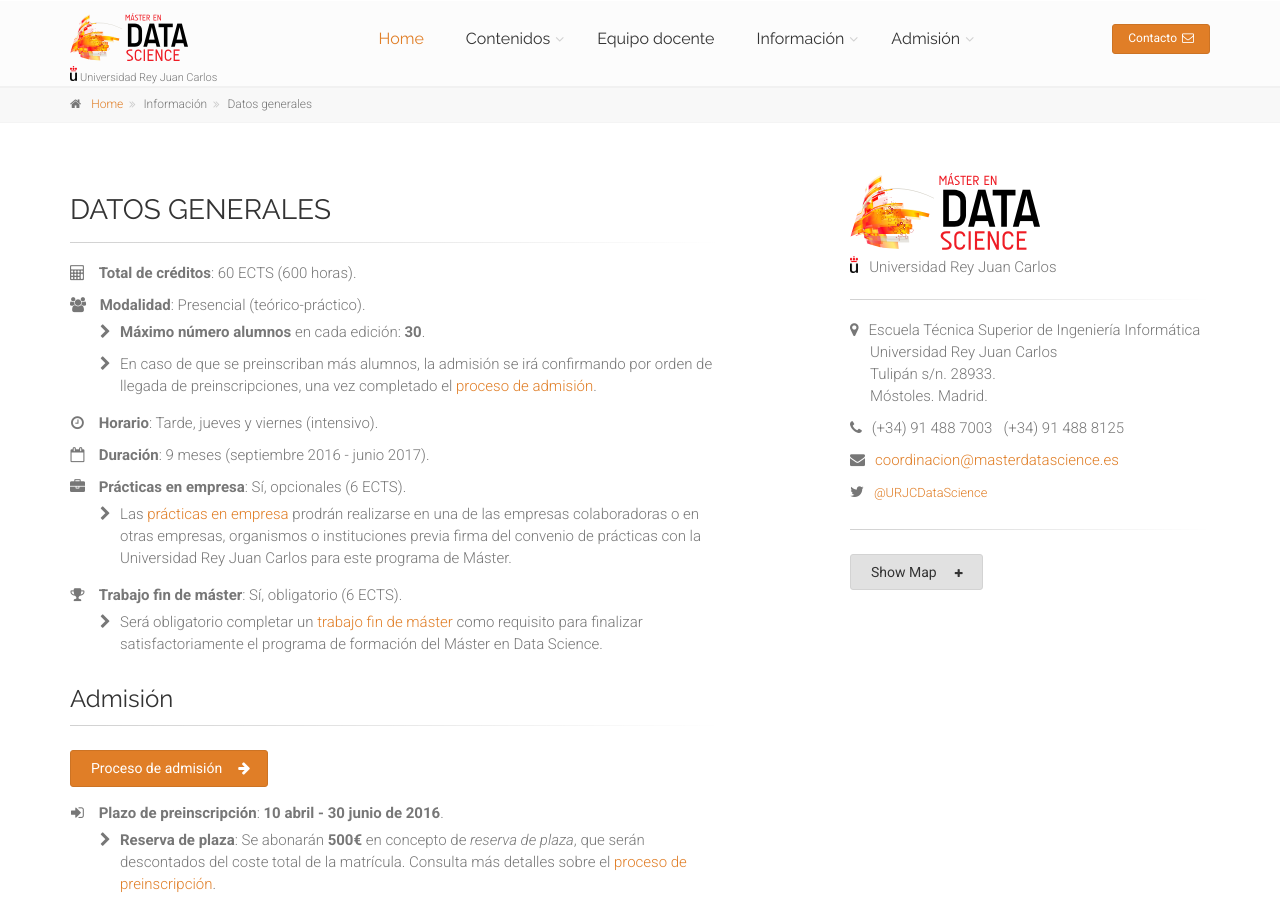
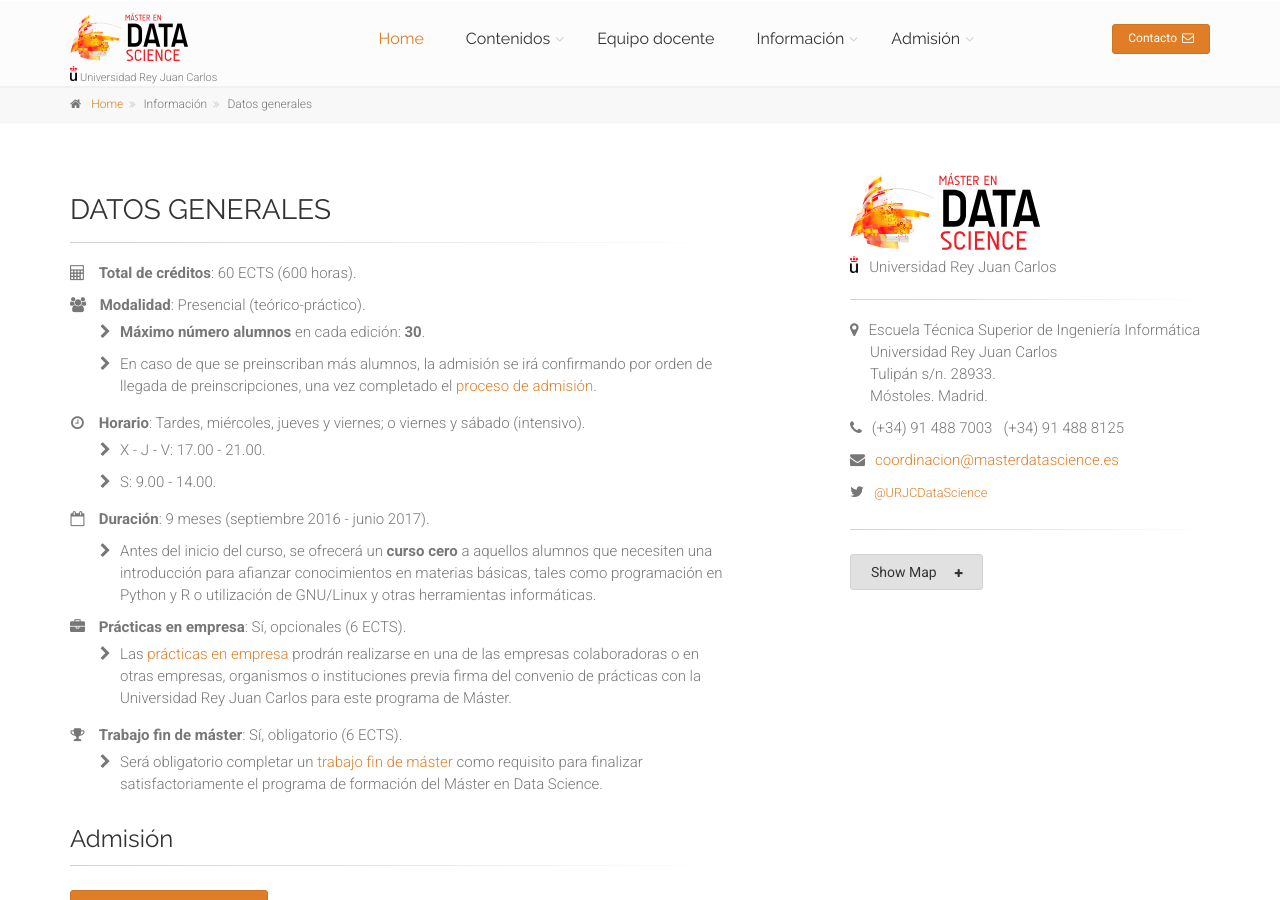
Before and after one commit to URJCDataScience/central, a Jekyll site: the page built from informacion/index.html, in a window 1280 px wide and 900 px high. Built offline with Jekyll 4.4.1, drawn with Linux system fonts in a browser that asks for light colours.

Commit message:
Info new times

```diff
--- a/contenidos/index.html
+++ b/contenidos/index.html
@@ -67,7 +67,8 @@ author: URJCDataScience
 												<i class="fa fa-group pr-10"></i> Modalidad: Presencial (teórico-práctico).
 											</li>
 											<li class="text-justify">
-												<i class="fa fa-clock-o pr-10"></i> Horario: Tarde, jueves y viernes (intensivo).
+												<i class="fa fa-clock-o pr-10"></i> Horario: Tardes, miércoles, jueves y viernes; o viernes tarde
+												y sábado mañana (intensivo).
 											</li>
 											<li class="text-justify">
 												<i class="fa fa-calendar-o pr-10"></i> Duración: septiembre 2016 - junio 2017.
--- a/informacion/index.html
+++ b/informacion/index.html
@@ -37,11 +37,28 @@ author: URJCDataScience
 						</ul>
 					</li>
 					<li class="text-left">
-						<i class="fa fa-clock-o pr-10"></i> <strong>Horario</strong>: Tarde, jueves y viernes (intensivo).
+						<i class="fa fa-clock-o pr-10"></i> <strong>Horario</strong>: Tardes, miércoles, jueves y viernes;
+						o viernes y sábado (intensivo).
+						<ul class="list-icon-ind pl-50 mark-left-30">
+							<li>
+								X - J - V: 17.00 - 21.00.
+							</li>
+							<li>
+								S: 9.00 - 14.00.
+							</li>
+						</ul>
 					</li>
 					<li class="text-left">
 						<i class="fa fa-calendar-o pr-10"></i> <strong>Duración</strong>: 9 meses (septiembre 2016 - junio 2017).
 					</li>
+					<ul class="list-icon-ind pl-50 mark-left-30">
+							<li>
+								Antes del inicio del curso, se ofrecerá un <strong>curso cero</strong> a aquellos
+								alumnos que necesiten una introducción para afianzar conocimientos en materias
+								básicas, tales como programación en Python y R o utilización de GNU/Linux y otras
+								herramientas informáticas.
+							</li>
+						</ul>
 					<li >
 						<i class="fa fa-briefcase pr-10"></i> <strong>Prácticas en empresa</strong>: Sí, opcionales (6 ECTS).
 						<ul class="list-icon-ind pl-50 mark-left-30">
```
